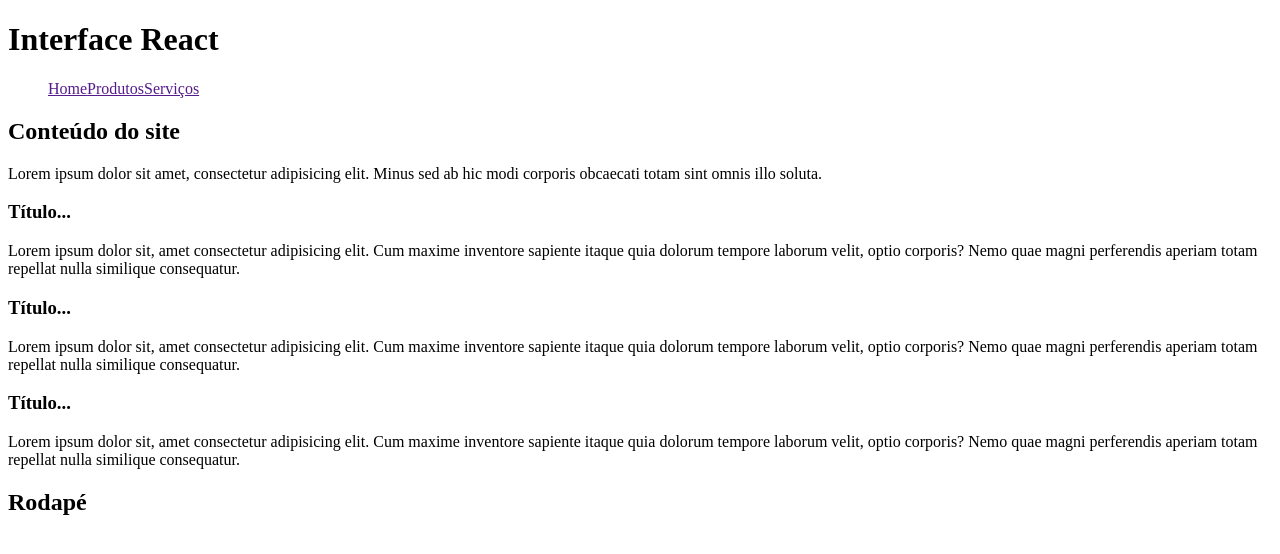
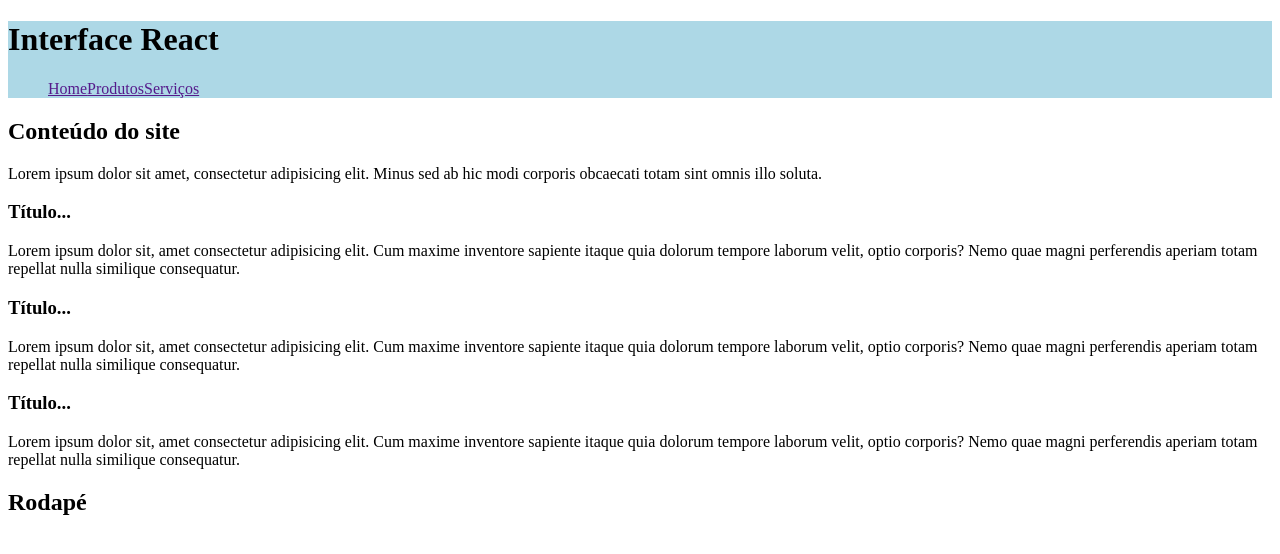
Before and after one commit to Adriel21/meu-app, a React (Create React App) app: page / in a window 1280 px wide. Shown: the top 554 px of the page. Built offline with nearby package versions, Linux system fonts and the light colour scheme.

Commit message:
css inline - css in js

```diff
--- a/src/components/layout/Cabecalho.jsx
+++ b/src/components/layout/Cabecalho.jsx
@@ -2,7 +2,10 @@ import Menu from "../Menu";
 
 const Cabecalho = () => {
     return(
-        <header>
+      // CSS IN JS
+
+      // CSS Inline (Uma propriedade style e sintaxe de objetos)
+        <header style={{backgroundColor: "lightblue"}}>
         <h1>Interface React</h1>
         <Menu/>
       </header>
```
